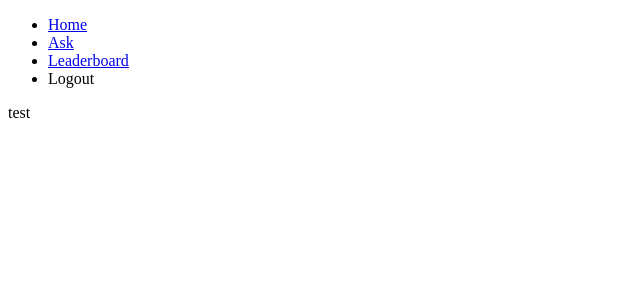
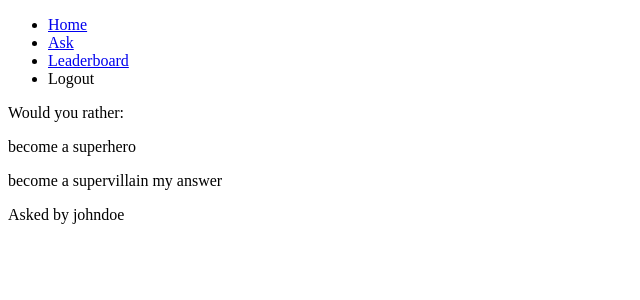
Before and after one commit to BaineGames/udacity-nd019-p2, a React (Create React App) app: page /questions/6ni6ok3ym7mf1p33lnez in a window 1280 px wide. Both pictures are taken after a click on the element "Sarah Edo". Shown: the top 300 px of the page, without its empty margins (0-640 px from the left). Built offline with nearby package versions, Linux system fonts and the light colour scheme.

Commit message:
updated routing for login protection, started logic for quesiton detail display

```diff
--- a/src/components/App.js
+++ b/src/components/App.js
@@ -1,6 +1,6 @@
 import React, { Component, Fragment } from 'react';
 import { connect } from "react-redux";
-import { BrowserRouter as Router, Route, Redirect } from 'react-router-dom';
+import { BrowserRouter as Router, Route } from 'react-router-dom';
 import { handleLoadData } from "../actions/shared";
 
 import SelectUser from "./SelectUser";
--- a/src/components/QuestionDetail.js
+++ b/src/components/QuestionDetail.js
@@ -1,22 +1,39 @@
-import React, { Component } from "react";
+import React, { Component, Fragment } from "react";
 import { connect } from "react-redux";
 
 class QuestionDetail extends Component {
 
     render() {
-        const { question } = this.props;
-        console.log(this.props);
+        const { question, auth } = this.props;
+        console.log(question);
+
+        const author = question.author;
+        const opt1 = question.optionOne;
+        const opt2 = question.optionTwo;
+
+        const userAnswerOpt1 = (opt1.votes.indexOf(auth) != -1) ? true : false;
+        const userAnswerOpt2 = (opt2.votes.indexOf(auth) != -1) ? true : false;
+
+        const userAnswerAny = userAnswerOpt1 || userAnswerOpt2;
+
+        console.log("answerd at all:", userAnswerAny);
 
         return (
-            <div>test</div>
+            <Fragment>
+            <div>Would you rather:</div>
+            <p>{opt1.text} {(opt1.votes.indexOf(auth) != -1) ? "my answer" : null}</p>
+            <p>{opt2.text} {(opt2.votes.indexOf(auth) != -1) ? "my answer" : null}</p>
+            <div>Asked by {author}</div>
+            </Fragment>
         )
     }
 }
 
-function mapStateToProps({ questions }, { id }){
-    const questionDetail = questions[id];
-    console.log("QD:",questionDetail);
-    return {question: questionDetail
+function mapStateToProps({ questions, authentication }, props){
+    const { id } = props.match.params;
+    console.log("QD:",id);
+    return {question: questions[id],
+        auth: authentication
     }
 }
 
```
